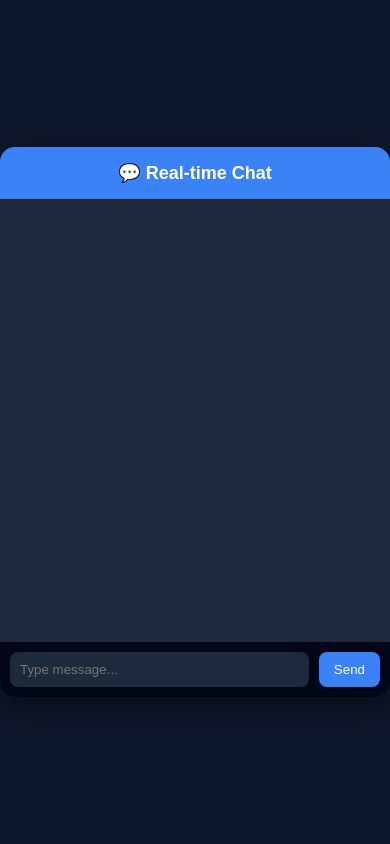
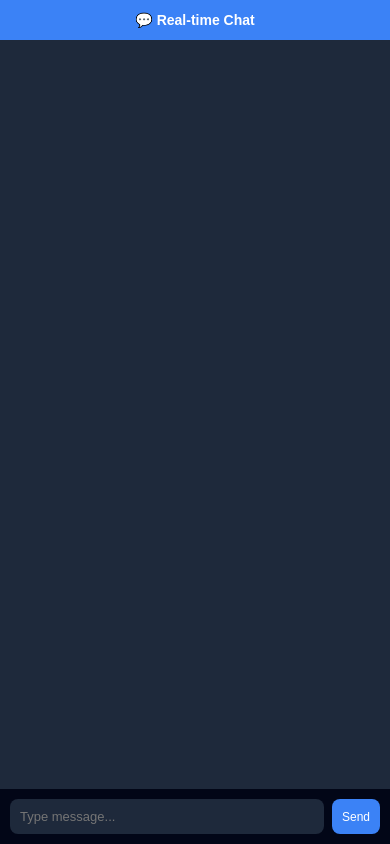
Before and after one commit to adrib-algo/chat-app, a website: page public/index.html in a window 390 px wide. Drawn offline with nearby package versions, Linux system fonts and the light colour scheme; no server answers.

Commit message:
responsiv

```diff
--- a/public/index.html
+++ b/public/index.html
@@ -2,6 +2,9 @@
 <html>
 <head>
     <title>Chat App</title>
+
+    <!-- IMPORTANT for mobile -->
+    <meta name="viewport" content="width=device-width, initial-scale=1.0">
 
     <style>
         body {
@@ -16,8 +19,10 @@
         }
 
         .chat-container {
-            width: 400px;
-            height: 550px;
+            width: 100%;
+            max-width: 400px;
+            height: 100vh;
+            max-height: 600px;
             background: #1e293b;
             border-radius: 15px;
             display: flex;
@@ -30,7 +35,7 @@
             padding: 15px;
             background: #3b82f6;
             text-align: center;
-            font-size: 18px;
+            font-size: 16px;
             font-weight: bold;
         }
 
@@ -47,18 +52,17 @@
         #messages li {
             padding: 10px;
             margin: 5px 0;
-            border-radius: 10px;
+            border-radius: 12px;
             max-width: 75%;
             word-wrap: break-word;
+            font-size: 14px;
         }
 
-        /* LEFT (others) */
         .other-message {
             align-self: flex-start;
             background: #334155;
         }
 
-        /* RIGHT (me) */
         .my-message {
             align-self: flex-end;
             background: #3b82f6;
@@ -78,11 +82,12 @@
             outline: none;
             background: #1e293b;
             color: white;
+            font-size: 14px;
         }
 
         button {
-            margin-left: 10px;
-            padding: 10px 15px;
+            margin-left: 8px;
+            padding: 10px 12px;
             background: #3b82f6;
             border: none;
             border-radius: 8px;
@@ -92,6 +97,40 @@
 
         button:hover {
             background: #2563eb;
+        }
+
+        /* 📱 Mobile optimization */
+        @media (max-width: 480px) {
+            body {
+                align-items: stretch;
+            }
+
+            .chat-container {
+                width: 100%;
+                height: 100vh;
+                border-radius: 0;
+                max-width: none;
+                max-height: none;
+            }
+
+            .header {
+                font-size: 14px;
+                padding: 12px;
+            }
+
+            #messages li {
+                font-size: 13px;
+                max-width: 80%;
+            }
+
+            #input {
+                font-size: 13px;
+            }
+
+            button {
+                padding: 8px 10px;
+                font-size: 12px;
+            }
         }
     </style>
 </head>
@@ -120,10 +159,8 @@
 
     let myId = "";
 
-    // Get your socket id
     socket.on("connect", () => {
         myId = socket.id;
-        console.log("My ID:", myId);
     });
 
     function sendMessage() {
@@ -145,8 +182,6 @@
         }
 
         messages.appendChild(li);
-
-        // Auto scroll
         messages.scrollTop = messages.scrollHeight;
     });
 </script>
```
